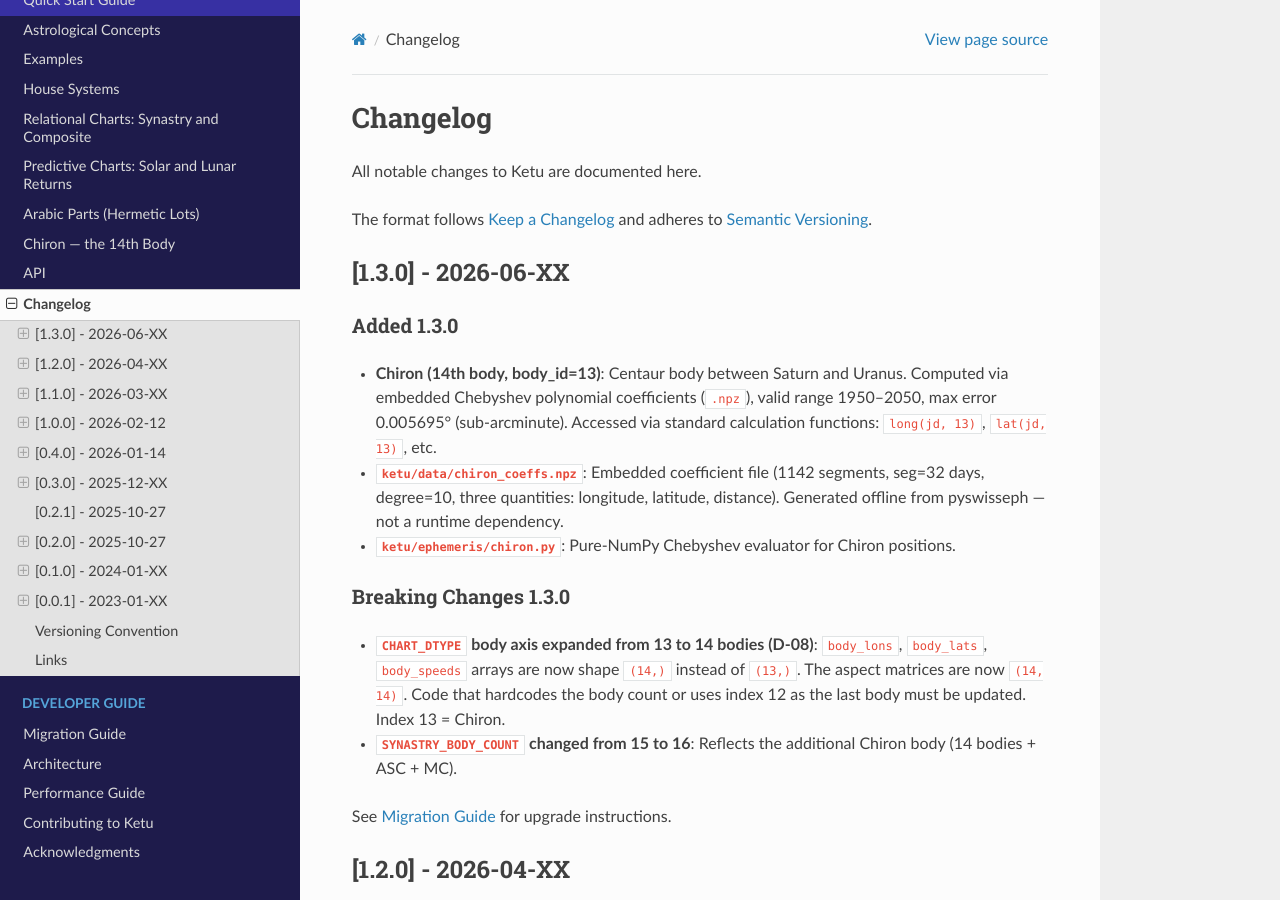
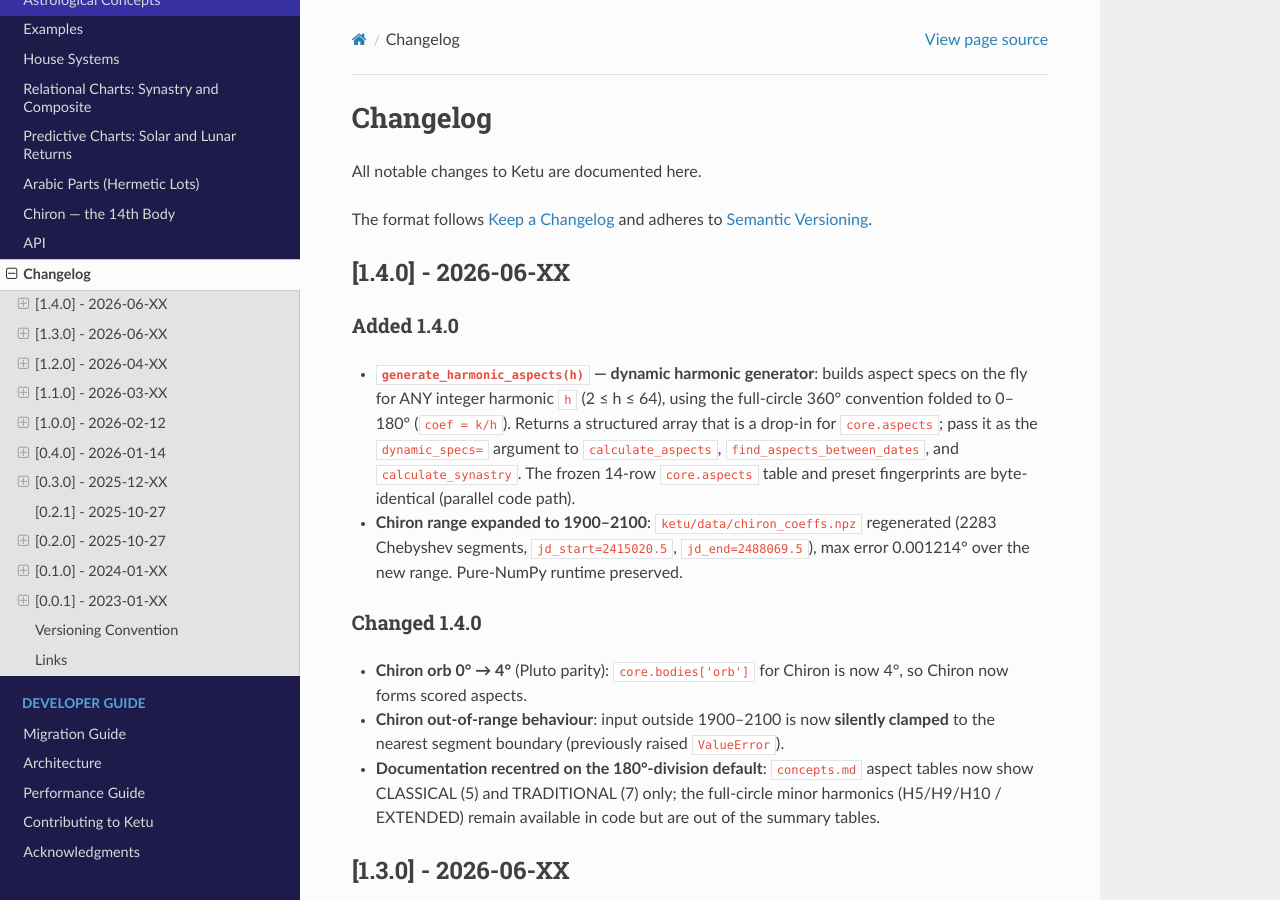
Before and after one commit to alkimya/ketu, a Sphinx documentation site: the page built from docs/source/changelog.md, in a window 1280 px wide and 900 px high. Built offline with Sphinx 7.4.7 and the Read the Docs theme 3.1.0, drawn with Linux system fonts in a browser that asks for light colours.

Commit message:
feat(31-06): add [1.4.0] changelog section
- Added [1.4.0] section above [1.3.0] in docs/source/changelog.md
- Added: generate_harmonic_aspects dynamic generator, Chiron 1900-2100 range
- Changed: Chiron orb 0->4 deg, clamping behaviour, doc recentring

```diff
--- a/docs/source/changelog.md
+++ b/docs/source/changelog.md
@@ -4,6 +4,19 @@
 
 The format follows [Keep a Changelog](https://keepachangelog.com/en/1.0.0/)
 and adheres to [Semantic Versioning](https://semver.org/spec/v2.0.0.html).
+
+## [1.4.0] - 2026-06-XX
+
+### Added 1.4.0
+
+- **`generate_harmonic_aspects(h)` — dynamic harmonic generator**: builds aspect specs on the fly for ANY integer harmonic `h` (2 ≤ h ≤ 64), using the full-circle 360° convention folded to 0–180° (`coef = k/h`). Returns a structured array that is a drop-in for `core.aspects`; pass it as the `dynamic_specs=` argument to `calculate_aspects`, `find_aspects_between_dates`, and `calculate_synastry`. The frozen 14-row `core.aspects` table and preset fingerprints are byte-identical (parallel code path).
+- **Chiron range expanded to 1900–2100**: `ketu/data/chiron_coeffs.npz` regenerated (2283 Chebyshev segments, `jd_start=2415020.5`, `jd_end=2488069.5`), max error 0.001214° over the new range. Pure-NumPy runtime preserved.
+
+### Changed 1.4.0
+
+- **Chiron orb 0° → 4°** (Pluto parity): `core.bodies['orb']` for Chiron is now 4°, so Chiron now forms scored aspects.
+- **Chiron out-of-range behaviour**: input outside 1900–2100 is now **silently clamped** to the nearest segment boundary (previously raised `ValueError`).
+- **Documentation recentred on the 180°-division default**: `concepts.md` aspect tables now show CLASSICAL (5) and TRADITIONAL (7) only; the full-circle minor harmonics (H5/H9/H10 / EXTENDED) remain available in code but are out of the summary tables.
 
 ## [1.3.0] - 2026-06-XX
 
```
